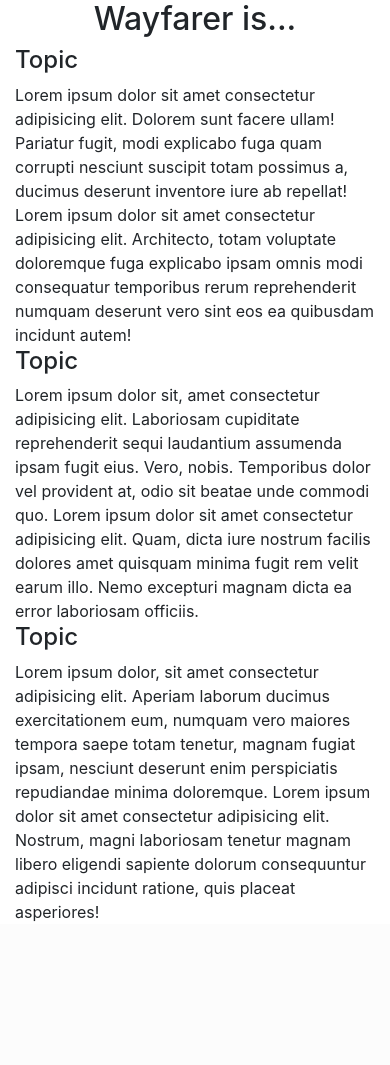
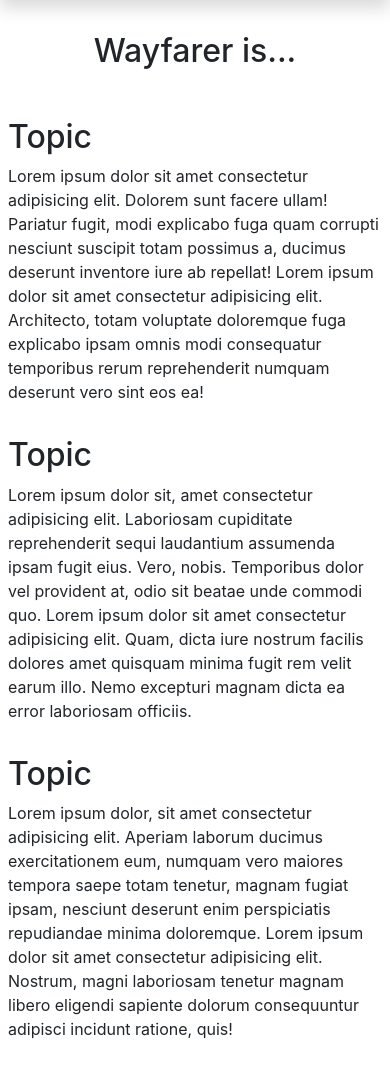
Before and after one commit to aprilkrg/wayfarer, a Django app: page / in a window 390 px wide. Shown: the part 349-1414 px from the top of the page. Before the commit the page ends 1271 px from the top, so only its background shows below. Run offline with Django 3.2, Linux system fonts and the light colour scheme; some libraries are stand-ins or nearby versions.

Commit message:
change some of the landing page styles

```diff
--- a/main_app/templates/base.html
+++ b/main_app/templates/base.html
@@ -44,7 +44,7 @@
         </nav>
     </header>
 
-    <main>
+    <main role="main">
         {% block content %}
         {% endblock %}
     </main>
--- a/main_app/templates/home.html
+++ b/main_app/templates/home.html
@@ -3,7 +3,7 @@
 {% block content %}
 
 
-<div id="carouselExampleControls" class="carousel slide" data-ride="carousel">
+<div id="carouselExampleControls" class="carousel slide shadow" data-ride="carousel">
   <div class="carousel-inner">
     <div class="carousel-item active" data-interval="10000">
       <img src="https://i.imgur.com/peVoplK.jpeg" class="d-block w-100" alt="...">
@@ -25,22 +25,36 @@
   </a>
 </div>
 
-<h2 id="description">Wayfarer is...</h2>
+<!-- mt is margin top, mb margin botton and p padding  -->
 <div class="container">
-    <div class="row">
-      <div class="col-sm">
-        <h4>Topic</h4>
-        Lorem ipsum dolor sit amet consectetur adipisicing elit. Dolorem sunt facere ullam! Pariatur fugit, modi explicabo fuga quam corrupti nesciunt suscipit totam possimus a, ducimus deserunt inventore iure ab repellat! Lorem ipsum dolor sit amet consectetur adipisicing elit. Architecto, totam voluptate doloremque fuga explicabo ipsam omnis modi consequatur temporibus rerum reprehenderit numquam deserunt vero sint eos ea quibusdam incidunt autem!
-    </div>
-    <div class="col-sm">
-        <h4>Topic</h4>
-        Lorem ipsum dolor sit, amet consectetur adipisicing elit. Laboriosam cupiditate reprehenderit sequi laudantium assumenda ipsam fugit eius. Vero, nobis. Temporibus dolor vel provident at, odio sit beatae unde commodi quo. Lorem ipsum dolor sit amet consectetur adipisicing elit. Quam, dicta iure nostrum facilis dolores amet quisquam minima fugit rem velit earum illo. Nemo excepturi magnam dicta ea error laboriosam officiis.
-    </div>
-    <div class="col-sm">
-        <h4>Topic</h4>
-        Lorem ipsum dolor, sit amet consectetur adipisicing elit. Aperiam laborum ducimus exercitationem eum, numquam vero maiores tempora saepe totam tenetur, magnam fugiat ipsam, nesciunt deserunt enim perspiciatis repudiandae minima doloremque. Lorem ipsum dolor sit amet consectetur adipisicing elit. Nostrum, magni laboriosam tenetur magnam libero eligendi sapiente dolorum consequuntur adipisci incidunt ratione, quis placeat asperiores!
-      </div>
+
+  <div class="row mt-3 mb-3">
+    <div class="col p-3">
+      <h2 class="text-center">Wayfarer is...</h2>
     </div>
   </div>
 
+  <!-- Three columns of text -->
+    <div class="row">
+      <!-- col 1 -->
+      <div class="col-lg-4 p-2">
+        <h2>Topic</h2>
+        <p>Lorem ipsum dolor sit amet consectetur adipisicing elit. Dolorem sunt facere ullam! Pariatur fugit, modi explicabo fuga quam corrupti nesciunt suscipit totam possimus a, ducimus deserunt inventore iure ab repellat! Lorem ipsum dolor sit amet consectetur adipisicing elit. Architecto, totam voluptate doloremque fuga explicabo ipsam omnis modi consequatur temporibus rerum reprehenderit numquam deserunt vero sint eos ea!</p>
+      </div>
+
+      <!-- col 2 -->
+      <div class="col-lg-4 p-2">
+        <h2>Topic</h2>
+        <p> Lorem ipsum dolor sit, amet consectetur adipisicing elit. Laboriosam cupiditate reprehenderit sequi laudantium assumenda ipsam fugit eius. Vero, nobis. Temporibus dolor vel provident at, odio sit beatae unde commodi quo. Lorem ipsum dolor sit amet consectetur adipisicing elit. Quam, dicta iure nostrum facilis dolores amet quisquam minima fugit rem velit earum illo. Nemo excepturi magnam dicta ea error laboriosam officiis.</p>
+      </div>
+
+      <!-- col 3 -->
+      <div class="col-lg-4 p-2">
+        <h2>Topic</h2>
+        <p> Lorem ipsum dolor, sit amet consectetur adipisicing elit. Aperiam laborum ducimus exercitationem eum, numquam vero maiores tempora saepe totam tenetur, magnam fugiat ipsam, nesciunt deserunt enim perspiciatis repudiandae minima doloremque. Lorem ipsum dolor sit amet consectetur adipisicing elit. Nostrum, magni laboriosam tenetur magnam libero eligendi sapiente dolorum consequuntur adipisci incidunt ratione, quis! </p>
+      </div>
+
+    </div>
+</div>
+
 {% endblock %}
```
